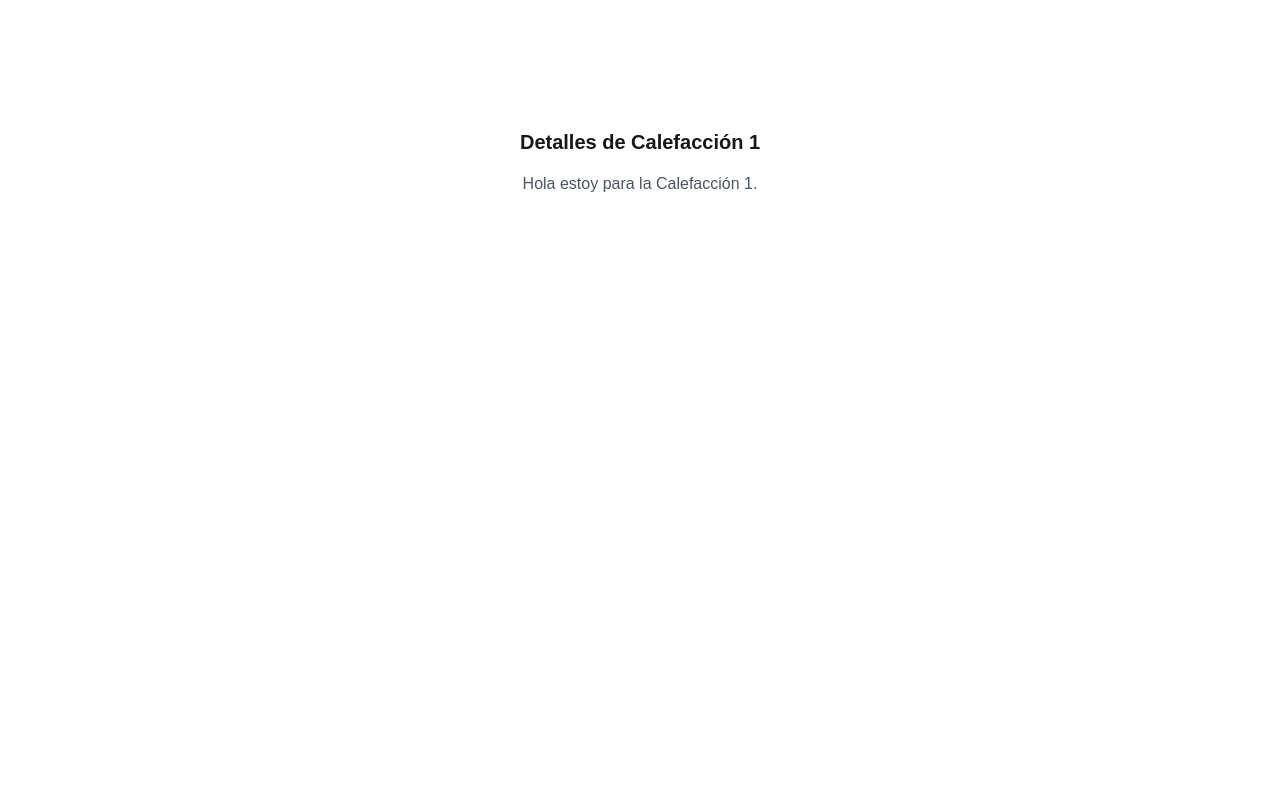
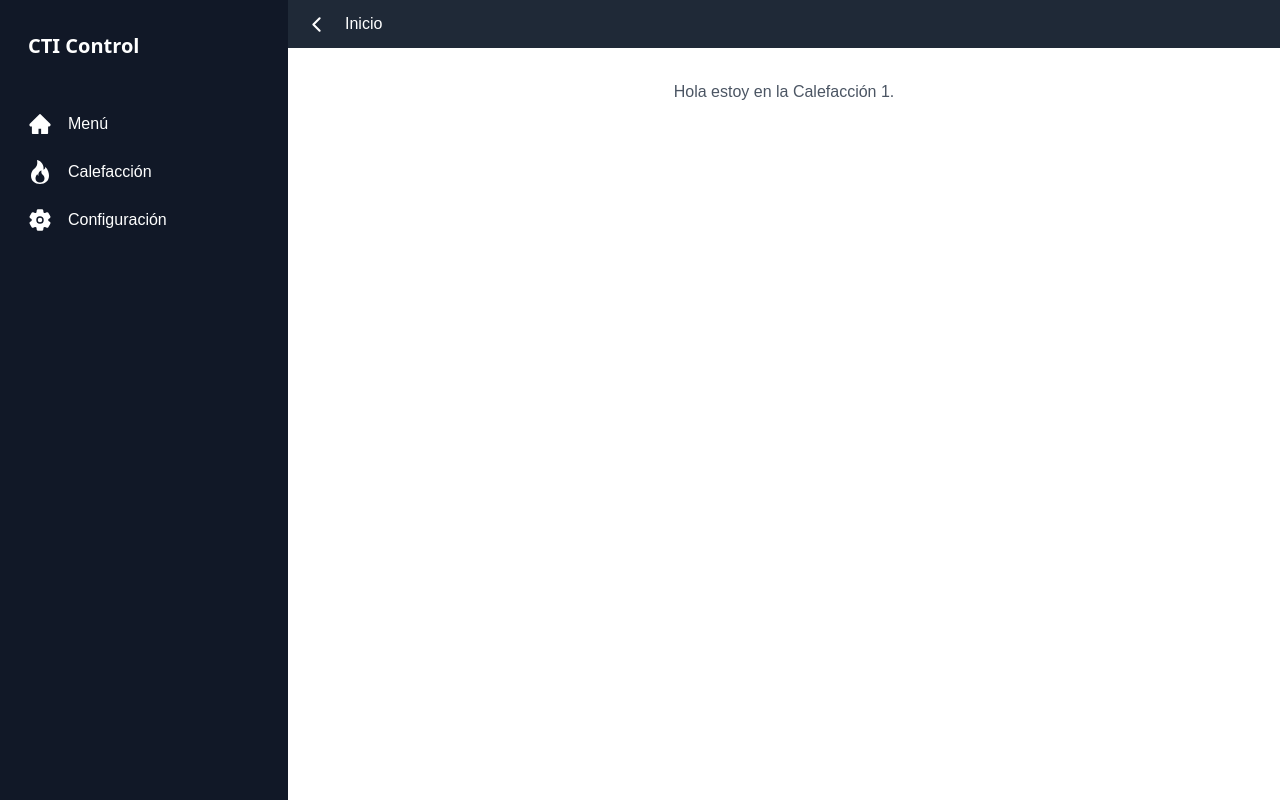
Before and after one commit to JOlmos98/cti-invernaderos, a Next.js app: page /calefaccion/1 in a window 1280 px wide. Built offline with nearby package versions, Linux system fonts and the light colour scheme; no server answers; the database is empty.

Commit message:
Hacer componentes de calefaccion

```diff
--- a/components/navbar/Navbar.tsx
+++ b/components/navbar/Navbar.tsx
@@ -5,28 +5,19 @@ import BotonVolver from './botonVolver';
 
 
 
-const Navbar = () => {
+const Navbar: React.FC = () => {
   return (
-    <nav className="bg-gray-800 py-5 px-7">
-       <div className="flex items-center justify-between text-white max-w-7xl mx-auto">
-          {/* Lada izquierdo Home y < */}
+    <nav className="bg-gray-800 h-12 w-[calc(100vw-72px)] fixed top-0 left-72 z-50">
+    <div className="flex items-center justify-between h-full max-w-7xl mx-auto px-4 text-white">
       <div className="flex items-center space-x-4">
         <BotonVolver />
-          <Link
-            href="/"
-            className="text-white hover:text-gray-300 transition-colors font-medium"
-          >
-            Home
+        <Link href="/" className="text-white hover:text-gray-300 transition-colors font-medium">
+          Inicio
         </Link>
       </div>
-        {/* Contenedor del centro */}
-          <div className="flex-1"></div>
-       {/* Lado derecho: About y menú de tres puntos */}
+      {/* Lado derecho */}
       <div className="flex items-center space-x-6">
-          <Link
-            href="/pruebasBack/about"
-            className="text-white hover:text-gray-300 transition-colors font-medium"
-          >
+        <Link href="/pruebasBack/about" className="text-white hover:text-gray-300 transition-colors font-medium">
           About
         </Link>
         <button className="text-white hover:text-gray-300 transition-colors">
@@ -35,7 +26,7 @@ const Navbar = () => {
       </div>
     </div>
   </nav>
-      );
+  )
   };
 
 export default Navbar;
--- a/src/app/calefaccion/[id]/page.tsx
+++ b/src/app/calefaccion/[id]/page.tsx
@@ -2,6 +2,9 @@
 import { NUM_CALEFACCIONES } from '@/backend/calefaccion/funcionalidad/calefaccion';
 import { notFound } from 'next/navigation';
 import React from 'react'
+import Siderbar from '../../../../components/siderbar/Siderbar';
+import Navbar from '../../../../components/navbar/Navbar';
+import { FaTemperatureHigh } from 'react-icons/fa';
 
 export default async function CalefaccionPage({params} : { params : {id: string }}) {
     const { id } = await params;
@@ -12,12 +15,27 @@ export default async function CalefaccionPage({params} : { params : {id: string
       return notFound();
     }
 
+    const items = [
+      {icon: FaTemperatureHigh , name: 'Temperatura de consigna', href: '/t'}
+    ]
     return (
-      <div className="mt-32">
-        <h1 className="text-center font-semibold text-xl">Detalles de Calefacción {id}</h1>
-        <p className="text-center mt-4 text-gray-600">
-          Hola estoy para la Calefacción {id}.
-        </p>
+      <div className="min-h-screen">
+      <Navbar />
+
+      <div className="flex">
+        <Siderbar />
+
+        {/* Contenido principal */}
+        <main className="flex-1 ml-72 mt-12 p-4">
+          {/* Ajuste de márgenes para evitar superposiciones */}
+          <p className="text-center mt-4 text-gray-600">
+            Hola estoy en la Calefacción {id}.
+
+
+
+          </p>
+        </main>
       </div>
+    </div>
     );
   }
--- /dev/null
+++ b/src/app/calefaccion/[id]/temperaturaDeConsigna/page.tsx
@@ -0,0 +1,7 @@
+import React from 'react'
+
+export const TemperaturaDeConsigna = () => {
+  return (
+    <div>Temperatura de consigna</div>
+  )
+}
--- a/src/backend/calefaccion/funcionalidad/calefaccion.ts
+++ b/src/backend/calefaccion/funcionalidad/calefaccion.ts
@@ -3,7 +3,7 @@
 import {CalefaccionDto}  from '../interfaces/calefaccion.dto';
 
 export const calefaccion: CalefaccionDto[] = [];
-export const NUM_CALEFACCIONES=4;
+export const NUM_CALEFACCIONES=3;
 
 for (let i = 0; i < NUM_CALEFACCIONES; i++){
     calefaccion[i] = new CalefaccionDto();
```
Also changed, not shown: 1 other file (tests, documents, lock files or other folders). Lines whose indentation alone changed are shown as unchanged.
